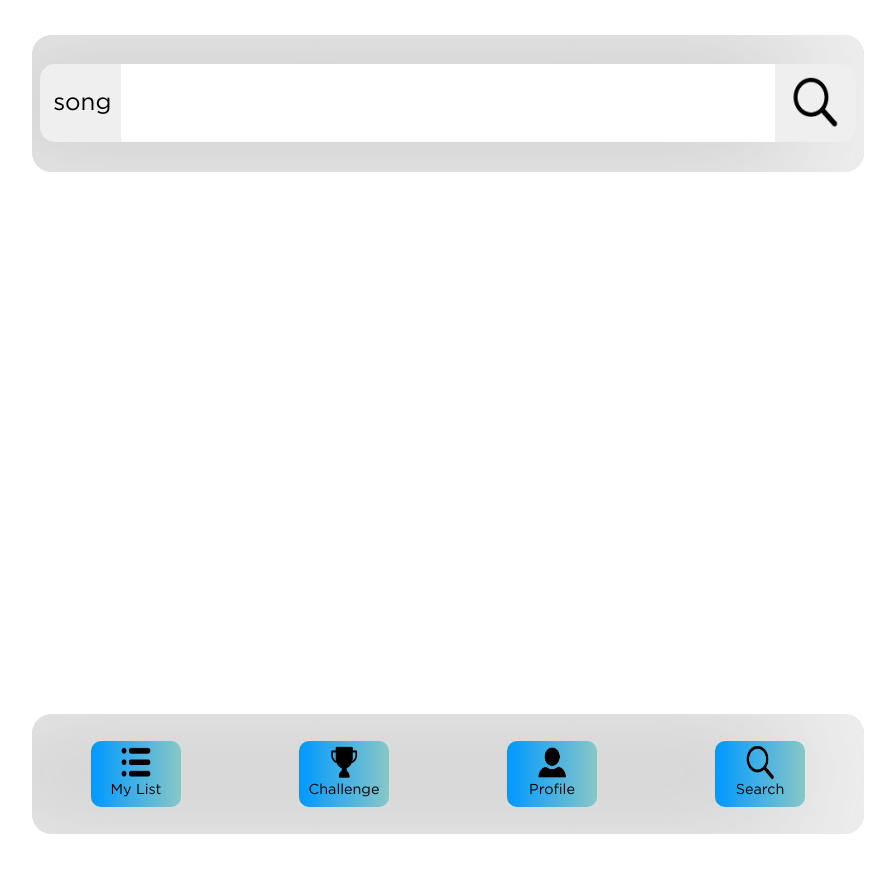
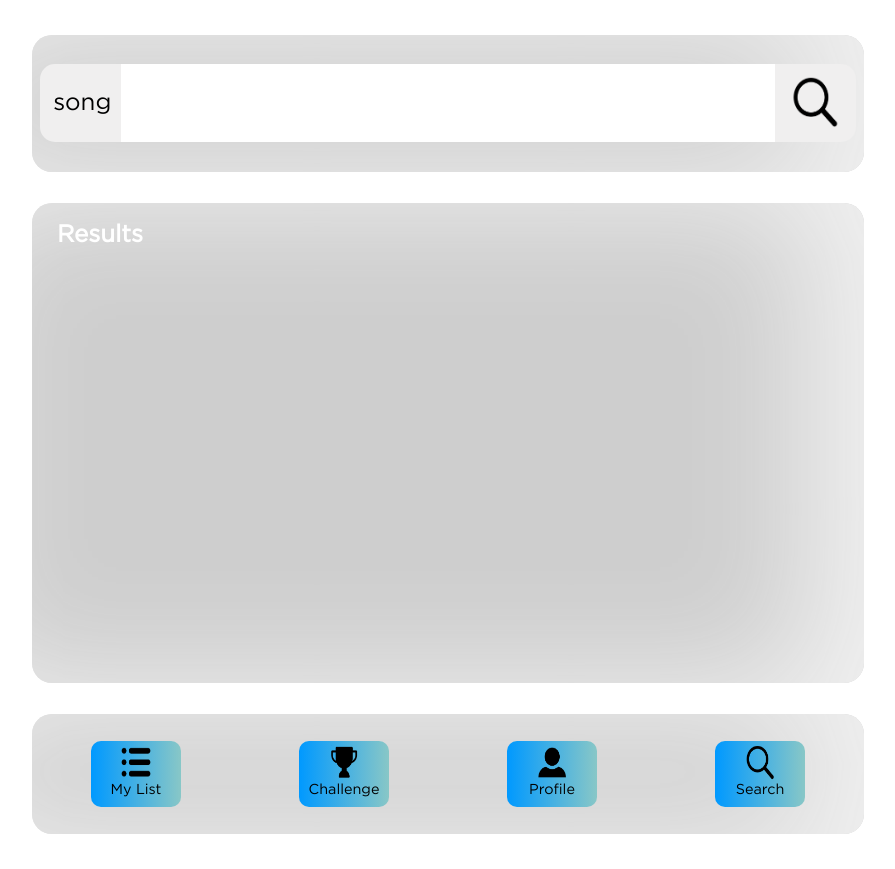
Before and after one commit to eunhyekim224/noraecheck, a PHP site: page /index.php?action=search in a window 1280 px wide. Shown: the whole page, without its empty margins (192-1087 px from the left). Run offline with PHP 8.4, Linux system fonts and the light colour scheme; the visitor is signed in with stand-in values (Sample User, id 1); data comes from the database, SQL or seed files in the repository.

Commit message:
integrated search results

```diff
--- a/public/css/style.css
+++ b/public/css/style.css
@@ -56,13 +56,14 @@ li {
 }
 
 #mainContent,
-#nav {
+#nav,
+#results {
     background-color: rgb(206, 206, 206);
     box-shadow: -60px 0 120px rgb(240, 240, 240) inset;
     border-radius: 20px;
 }
 
-#mainContent {
+#mainContent, #results {
     height: 60%;
 }
 
@@ -374,8 +375,55 @@ li {
     }
 }
 
-/**********landingSignup Style***********/
-
+/**********Search Page Style***********/
+#results {
+    padding: 0 3% 0 3%;
+}
+#searchResults {
+    height: 80%;
+    overflow: scroll;
+    overflow-x: hidden;
+}
+.resultOption,
+.brandCodes {
+    display: flex;
+    align-items: center;
+}
+.resultOption {
+    width: 100%;
+    padding: 3% 0 3% 0;
+}
+.songImg img, .addIcon img {
+    width: 100%;
+    height: 100%;
+}
+.songImg {
+    background-color: white;
+    width: 10%;
+    height: 10%;
+    border-radius: 10px;
+    margin: 0;
+}
+.resultOption div:nth-child(2) {
+    width: 75%;
+    margin: 0;
+}
+.addIcon {
+    width: 5%;
+    height: 5%;
+    margin: 0;
+}
+.resultOption div {
+    margin-right: 3%;
+}
+.brandCodes p {
+    margin: 0 3% 0 0;
+}
+.songTitle {
+    font-size: 1.1em;
+    font-weight: bold;
+    margin: 0 0 17.6px 0;
+}
 
 
 /* Mobile Management */
--- a/public/js/songApi.js
+++ b/public/js/songApi.js
@@ -115,6 +115,8 @@ function displayResults(array) {
 
     for (let i=0,c=array.length; i<c; i++) {
         let searchResults = document.createElement('div');
+        let songImgDiv = document.createElement('div');
+        let songImg = document.createElement('img');
         let songDiv = document.createElement('div');
         let song = document.createElement('p');
         let songText = document.createTextNode(array[i].song);
@@ -133,11 +135,16 @@ function displayResults(array) {
         let iconImg = document.createElement('img');
 
         searchResults.setAttribute('class','resultOption');
+        song.setAttribute('class','songTitle');
+        songImgDiv.setAttribute('class','songImg');
         brandCodes.setAttribute('class','brandCodes');
         addIcon.setAttribute('class','addIcon');
-        iconImg.setAttribute('src','');
+        songImg.setAttribute('src','public/images/songResult.png');
+        songImg.setAttribute('title','Song icon');
+        iconImg.setAttribute('src','https://upload.wikimedia.org/wikipedia/commons/9/9e/Plus_symbol.svg');
         iconImg.setAttribute('title','Plus icon');
 
+        songImgDiv.appendChild(songImg);
         song.appendChild(songText);
         singer.appendChild(singerText);
         code.appendChild(codeText);
@@ -149,6 +156,7 @@ function displayResults(array) {
         songDiv.appendChild(song);
         songDiv.appendChild(singer);
         songDiv.appendChild(brandCodes);
+        searchResults.appendChild(songImgDiv)
         searchResults.appendChild(songDiv);
         searchResults.appendChild(addIcon);
 
--- a/view/search.php
+++ b/view/search.php
@@ -21,9 +21,11 @@
     <script src="./public/js/searchBarDisplay.js"></script>
 
 
-    <section id="searchResults">
-
+    <section id="results">
+        <h1>Results</h1>
+        <div id="searchResults">
         <!-- add divs with the list of songs from js function -->
+        </div>
     </section>
     <nav id="nav">
         <ul id="menuIcons">
```
Also changed, not shown: public/images/songResult.png (added).
